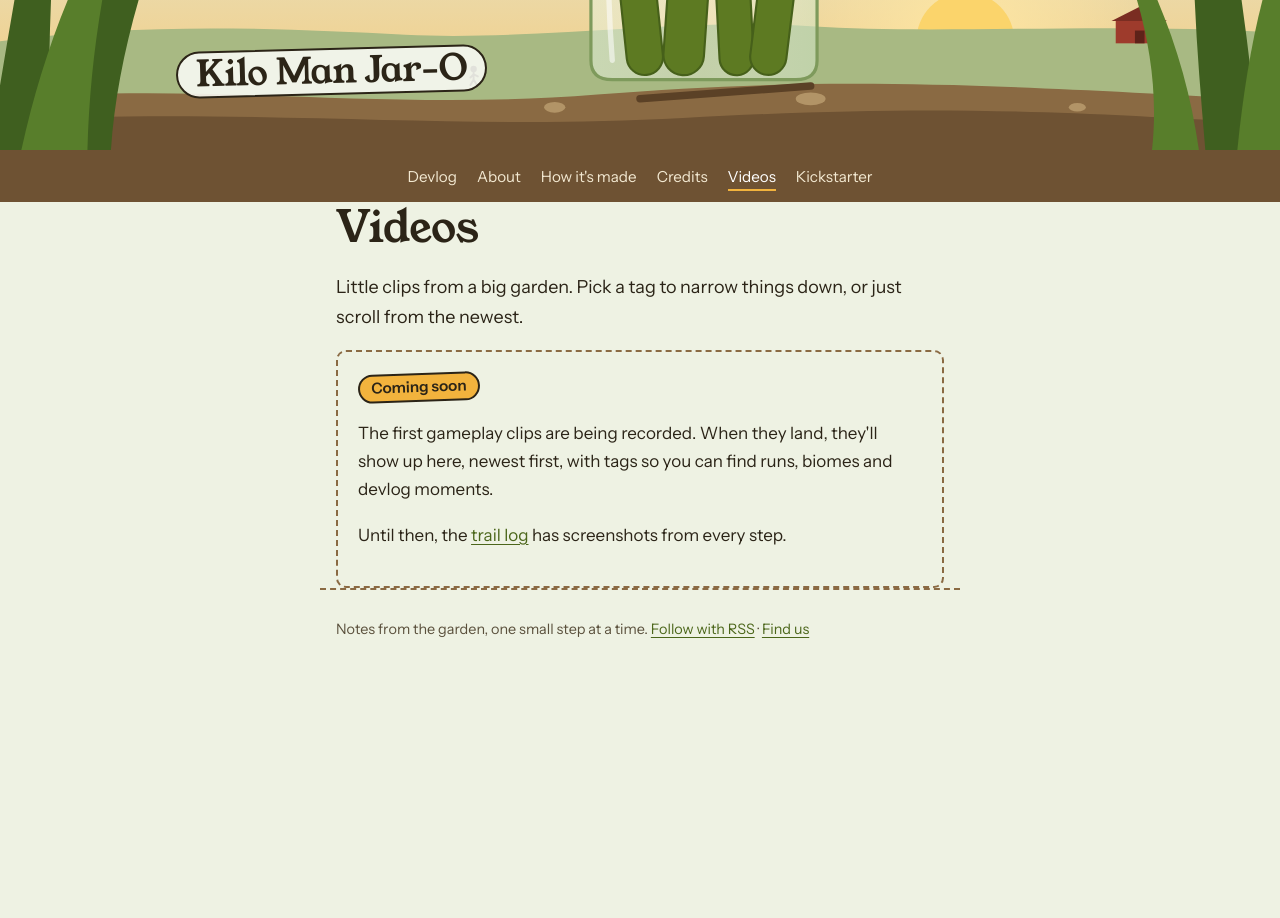
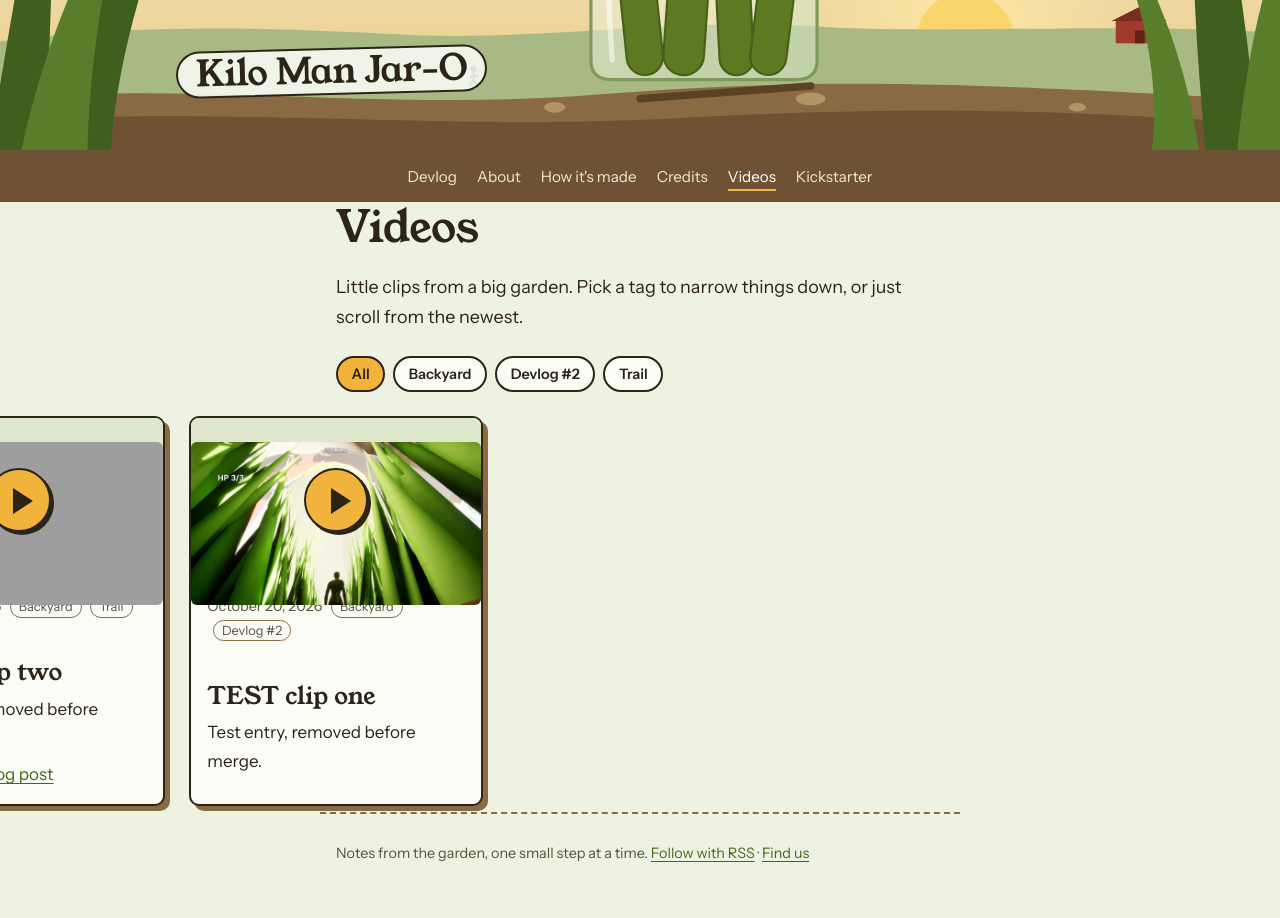
Before and after one commit to DesertCacheTV/kilo_game_devlog, a Jekyll site: the page built from videos.html, in a window 1280 px wide. Built offline with Jekyll 4.4.1, drawn with Linux system fonts in a browser that asks for light colours; grey boxes are pictures that could not be loaded.

Commit message:
TEMP: sample videos for preview testing (will be reverted)

```diff
--- a/_data/videos.yml
+++ b/_data/videos.yml
@@ -9,4 +9,16 @@
 #   tags: [Backyard, Run, "Devlog #2"]
 #   thumb: /assets/img/my-thumbnail.webp   # optional; otherwise YouTube's own thumbnail is used
 #   post: /2026/10/20/pickles-now-hurt/    # optional; links the clip to its devlog post
-videos: []
+videos:
+  - youtube: TESTVIDEO01
+    title: "TEST clip one"
+    date: 2026-10-20
+    description: "Test entry, removed before merge."
+    tags: [Backyard, "Devlog #2"]
+    thumb: /assets/img/kilo-hp-tall-grass.webp
+  - youtube: TESTVIDEO02
+    title: "TEST clip two"
+    date: 2026-10-21
+    description: "Test entry, removed before merge."
+    tags: [Backyard, Trail]
+    post: /2026/10/21/how-the-trail-builds-itself/
```
